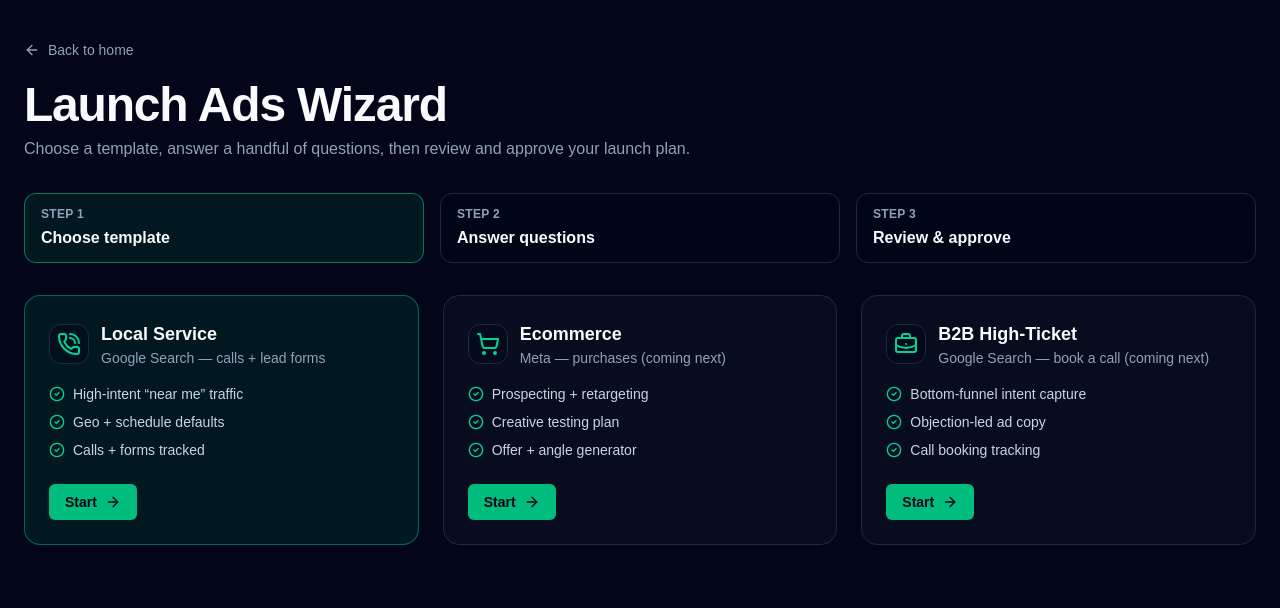
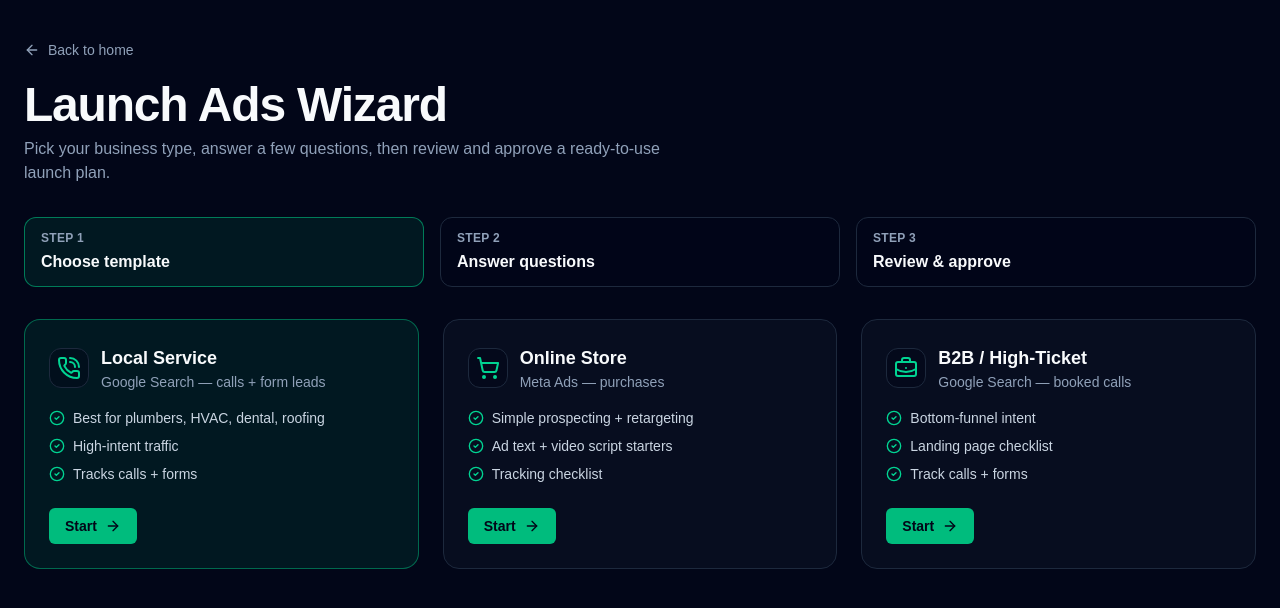
Before and after one commit to richducat/paid-media-buyer-pro, a Next.js app: page /wizard in a window 1280 px wide. Shown: the top 608 px of the page. Built offline with nearby package versions, Linux system fonts and the light colour scheme.

Commit message:
feat: plain-english copy + complete 3 templates in wizard

```diff
--- a/src/app/wizard/page.tsx
+++ b/src/app/wizard/page.tsx
@@ -4,15 +4,15 @@ import { useMemo, useState } from 'react';
 import {
   ArrowLeft,
   ArrowRight,
+  BadgePercent,
+  BriefcaseBusiness,
   CheckCircle2,
   Clipboard,
+  Clock,
+  Globe,
+  MapPin,
   PhoneCall,
   ShoppingCart,
-  BriefcaseBusiness,
-  MapPin,
-  Clock,
-  Globe,
-  BadgePercent,
 } from 'lucide-react';
 
 type TemplateKey = 'local-service' | 'ecommerce' | 'b2b-high-ticket';
@@ -28,9 +28,31 @@ type LocalServiceIntake = {
   promos: string;
 };
 
+type EcommerceIntake = {
+  brandName: string;
+  website: string;
+  heroProduct: string;
+  pricePoint: string;
+  geo: string;
+  offer: string;
+  proof: string;
+};
+
+type B2BIntake = {
+  companyName: string;
+  website: string;
+  service: string;
+  geo: string;
+  targetCustomer: string;
+  proof: string;
+  bookingLink: string;
+};
+
 type WizardState = {
   template: TemplateKey | null;
   localService: LocalServiceIntake;
+  ecommerce: EcommerceIntake;
+  b2b: B2BIntake;
 };
 
 const DEFAULTS: WizardState = {
@@ -45,6 +67,24 @@ const DEFAULTS: WizardState = {
     hours: 'Mon–Fri 8am–6pm, Sat 9am–2pm',
     promos: 'Free estimate • Same-day service • Financing available',
   },
+  ecommerce: {
+    brandName: '',
+    website: '',
+    heroProduct: '',
+    pricePoint: '$',
+    geo: 'United States',
+    offer: 'Free shipping • Limited-time discount',
+    proof: '⭐ 4.7/5 rating • 1,000+ customers',
+  },
+  b2b: {
+    companyName: '',
+    website: '',
+    service: '',
+    geo: 'United States',
+    targetCustomer: 'small business owners',
+    proof: 'Case study: reduced CPL by 35% in 30 days',
+    bookingLink: '',
+  },
 };
 
 export default function WizardPage() {
@@ -55,85 +95,120 @@ export default function WizardPage() {
   const [submitError, setSubmitError] = useState<string | null>(null);
 
   const plan = useMemo(() => {
-    if (state.template !== 'local-service') return '';
+    if (!state.template) return '';
+
+    if (state.template === 'local-service') {
       const s = state.localService;
+      const service0 = s.services.split(',')[0]?.trim() || 'AC repair';
 
       const keywordThemes = [
-      `${s.services.split(',')[0]?.trim() || 'AC repair'} near me`,
-      `${s.primaryCity || 'your city'} ${s.services.split(',')[0]?.trim() || 'AC repair'}`,
-      `emergency ${s.services.split(',')[0]?.trim() || 'AC repair'}`,
-      `24 hour ${s.services.split(',')[0]?.trim() || 'AC repair'}`,
+        `${service0} near me`,
+        `${s.primaryCity || 'your city'} ${service0}`,
+        `emergency ${service0}`,
+        `same day ${service0}`,
       ];
 
-    const negatives = [
-      'jobs',
-      'salary',
-      'school',
-      'training',
-      'manual',
-      'pdf',
-      'youtube',
-      'diy',
-      'parts',
-      'wholesale',
-      'free',
-    ];
+      const negatives = ['jobs', 'salary', 'school', 'training', 'manual', 'pdf', 'youtube', 'diy', 'parts', 'wholesale', 'free'];
 
       const headlines = [
-      `${s.primaryCity || 'Local'} ${s.services.split(',')[0]?.trim() || 'AC Repair'} — Same Day`,
-      `Licensed & Insured • ${s.businessName || 'Local Pros'}`,
-      `Call Now For Fast Service`,
+        `${s.primaryCity || 'Local'} ${service0} — Same Day`,
+        `Call Now • ${s.businessName || 'Local Pros'}`,
         `Free Estimate • Upfront Pricing`,
-      `Repair • Install • Maintenance`,
-      `Emergency Service Available`,
+        `Licensed & Insured`,
+        `Fast Scheduling`,
       ];
 
       const descriptions = [
-      `Need help fast? ${s.businessName || 'We'} provide ${s.services}. ${s.promos}. Call now for availability.`,
-      `Local technicians serving ${s.primaryCity || 'your area'} within ${s.serviceRadiusMiles} miles. Book service in minutes.`,
+        `Need help fast? ${s.businessName || 'We'} do ${s.services}. ${s.promos}. Call now for availability.`,
+        `Serving ${s.primaryCity || 'your area'} within ${s.serviceRadiusMiles} miles. Book service in minutes.`,
       ];
 
       return [
-      `LOCAL SERVICE (GOOGLE SEARCH) — LAUNCH PLAN (Calls + Form Leads)`,
-      `Business: ${s.businessName || '[Business Name]'}
-Website: ${s.website || '[Website]'}
-Phone: ${s.phone || '[Phone]'}
-Primary area: ${s.primaryCity || '[City]'} (${s.serviceRadiusMiles} mi radius)
-Hours: ${s.hours || '[Hours]'}`,
-      `GOALS`,
-      `- Primary: Calls (call extensions + call reporting)
-- Secondary: Form leads (website form conversion)` ,
-      `CAMPAIGN STRUCTURE`,
-      `- Campaign 1: “Emergency / High Intent” (exact + phrase)
-- Campaign 2: “Core Services” (exact + phrase)
-- Campaign 3: “Brand” (if applicable)
-- Ad schedule: match business hours; optional after-hours with call-only off`,
-      `TARGETING DEFAULTS`,
-      `- Location: ${s.primaryCity || '[City]'} + ${s.serviceRadiusMiles} mi radius
-- Presence: “People in or regularly in your targeted locations”
-- Devices: start all; monitor mobile call rate`,
-      `KEYWORD THEMES (STARTER)`,
-      keywordThemes.map((k) => `- ${k}`).join('\n'),
-      `NEGATIVE KEYWORDS (STARTER)`,
-      negatives.map((n) => `- ${n}`).join('\n'),
-      `ADS (STARTER ASSETS)`,
-      `Headlines:\n${headlines.map((h) => `- ${h}`).join('\n')}`,
-      `Descriptions:\n${descriptions.map((d) => `- ${d}`).join('\n')}`,
-      `EXTENSIONS`,
-      `- Call extension (use ${s.phone || '[Phone]'})
-- Location (connect Google Business Profile)
-- Sitelinks: Services, Financing, Reviews, Contact
-- Callouts: Same-Day, Licensed & Insured, Financing, Free Estimate`,
-      `TRACKING CHECKLIST`,
-      `- Calls from ads (call reporting on)
-- Calls from website (optional: call tracking number)
-- Form submission conversion (thank-you page or event)
-- Optional: lead quality tagging (booked job / estimate)`,
-      `LAUNCH CHECK`,
-      `- Review geo + hours + phone
-- Verify landing page has click-to-call + simple form
-- Set a starter daily budget and run for 7 days before major changes`,
-    ].join('\n\n');
+        `TEMPLATE: LOCAL SERVICE — GOOGLE SEARCH`,
+        `GOAL: Calls + website form leads (both)`,
+        `\nBUSINESS`,
+        `- Name: ${s.businessName || '[Business Name]'}`,
+        `- Website: ${s.website || '[Website]'}`,
+        `- Phone: ${s.phone || '[Phone]'}`,
+        `- Area: ${s.primaryCity || '[City]'} (${s.serviceRadiusMiles} mi radius)`,
+        `- Hours: ${s.hours || '[Hours]'}`,
+        `\nCAMPAIGN SETUP (simple + high intent)`,
+        `- Campaign 1: Emergency / “Near me” searches (Exact + Phrase)`,
+        `- Campaign 2: Core services (Exact + Phrase)`,
+        `- Campaign 3: Brand (optional)`,
+        `- Ad schedule: match hours`,
+        `\nKEYWORDS (starter themes)`,
+        ...keywordThemes.map((k) => `- ${k}`),
+        `\nNEGATIVES (starter)`,
+        ...negatives.map((n) => `- ${n}`),
+        `\nAD TEXT (copy/paste starters)`,
+        `Headlines:`,
+        ...headlines.map((h) => `- ${h}`),
+        `Descriptions:`,
+        ...descriptions.map((d) => `- ${d}`),
+        `\nTRACKING CHECKLIST`,
+        `- Calls from ads enabled`,
+        `- Website form submit conversion`,
+        `- Optional: call tracking number on site`,
+      ].join('\n');
+    }
+
+    if (state.template === 'ecommerce') {
+      const s = state.ecommerce;
+      return [
+        `TEMPLATE: ECOMMERCE — META ADS`,
+        `GOAL: Purchases`,
+        `\nBRAND`,
+        `- Brand: ${s.brandName || '[Brand Name]'}`,
+        `- Website: ${s.website || '[Website]'}`,
+        `- Hero product: ${s.heroProduct || '[Product]'}`,
+        `- Price point: ${s.pricePoint || '$'}`,
+        `- Geo: ${s.geo || 'United States'}`,
+        `\nOFFER + PROOF`,
+        `- Offer: ${s.offer || '[Offer]'}`,
+        `- Proof: ${s.proof || '[Reviews/results]'}`,
+        `\nCAMPAIGN SETUP (simple)`,
+        `- Campaign A: Prospecting (broad + interest test)`,
+        `- Campaign B: Retargeting (7–30 day site visitors)`,
+        `- Budget split (starter): 80% prospecting / 20% retargeting`,
+        `\nCREATIVE STARTERS (plain English)`,
+        `- 10 attention-grabbing first lines`,
+        `- 5 short video scripts (what to say on camera)`,
+        `- 10 ad text variations (short + long)`,
+        `\nTRACKING CHECKLIST`,
+        `- Pixel installed`,
+        `- Purchase event firing`,
+        `- Verify checkout conversion tracking`,
+      ].join('\n');
+    }
+
+    // b2b-high-ticket
+    const s = state.b2b;
+    return [
+      `TEMPLATE: B2B / HIGH-TICKET — GOOGLE SEARCH`,
+      `GOAL: Booked calls + qualified leads`,
+      `\nBUSINESS`,
+      `- Company: ${s.companyName || '[Company]'}`,
+      `- Website: ${s.website || '[Website]'}`,
+      `- Service: ${s.service || '[Service]'}`,
+      `- Geo: ${s.geo || 'United States'}`,
+      `- Target customer: ${s.targetCustomer || '[Who buys]'}`,
+      `\nPROOF`,
+      `- ${s.proof || '[Case study / results / years in business]'}`,
+      `\nCAMPAIGN SETUP (simple)`,
+      `- Campaign 1: High-intent keywords ("service + city", "service pricing", "hire")`,
+      `- Campaign 2: Competitor (optional)`,
+      `- Extensions: callouts, sitelinks, structured snippets`,
+      `\nLANDING PAGE CHECKLIST`,
+      `- Clear headline + 3 bullets`,
+      `- Proof (logos/reviews/case study)`,
+      `- One CTA: Book a call`,
+      `Booking link: ${s.bookingLink || '[Link]'}`,
+      `\nTRACKING CHECKLIST`,
+      `- Call conversion`,
+      `- Form conversion`,
+      `- Calendar booking conversion (if possible)`,
+    ].join('\n');
   }, [state]);
 
   function selectTemplate(t: TemplateKey) {
@@ -157,18 +232,27 @@ Hours: ${s.hours || '[Hours]'}`,
     setSubmitting(true);
     setSubmitError(null);
     try {
-      const payload = {
-        template: state.template,
-        businessName: state.localService.businessName,
-        website: state.localService.website,
-        city: state.localService.primaryCity,
-        radiusMiles: state.localService.serviceRadiusMiles,
-        phone: state.localService.phone,
-        services: state.localService.services,
-        hours: state.localService.hours,
-        promos: state.localService.promos,
-        email: leadEmail,
-      };
+      const payload: any = { template: state.template, email: leadEmail };
+      if (state.template === 'local-service') {
+        payload.businessName = state.localService.businessName;
+        payload.website = state.localService.website;
+        payload.city = state.localService.primaryCity;
+        payload.radiusMiles = state.localService.serviceRadiusMiles;
+        payload.phone = state.localService.phone;
+        payload.services = state.localService.services;
+        payload.hours = state.localService.hours;
+        payload.promos = state.localService.promos;
+      } else if (state.template === 'ecommerce') {
+        payload.businessName = state.ecommerce.brandName;
+        payload.website = state.ecommerce.website;
+        payload.services = state.ecommerce.heroProduct;
+        payload.promos = `${state.ecommerce.offer} • ${state.ecommerce.proof}`;
+      } else {
+        payload.businessName = state.b2b.companyName;
+        payload.website = state.b2b.website;
+        payload.services = state.b2b.service;
+        payload.promos = `${state.b2b.targetCustomer} • ${state.b2b.proof}`;
+      }
 
       const res = await fetch('/api/leads', {
         method: 'POST',
@@ -195,7 +279,7 @@ Hours: ${s.hours || '[Hours]'}`,
           </a>
           <h1 className="mt-4 text-3xl md:text-5xl font-bold tracking-tight">Launch Ads Wizard</h1>
           <p className="mt-2 text-slate-400 max-w-2xl">
-            Choose a template, answer a handful of questions, then review and approve your launch plan.
+            Pick your business type, answer a few questions, then review and approve a ready-to-use launch plan.
           </p>
         </div>
 
@@ -206,23 +290,23 @@ Hours: ${s.hours || '[Hours]'}`,
             <TemplateCard
               icon={<PhoneCall className="h-6 w-6" />}
               title="Local Service"
-              subtitle="Google Search — calls + lead forms"
-              bullets={['High-intent “near me” traffic', 'Geo + schedule defaults', 'Calls + forms tracked']}
+              subtitle="Google Search — calls + form leads"
+              bullets={['Best for plumbers, HVAC, dental, roofing', 'High-intent traffic', 'Tracks calls + forms']}
               onClick={() => selectTemplate('local-service')}
               highlight
             />
             <TemplateCard
               icon={<ShoppingCart className="h-6 w-6" />}
-              title="Ecommerce"
-              subtitle="Meta — purchases (coming next)"
-              bullets={['Prospecting + retargeting', 'Creative testing plan', 'Offer + angle generator']}
+              title="Online Store"
+              subtitle="Meta Ads — purchases"
+              bullets={['Simple prospecting + retargeting', 'Ad text + video script starters', 'Tracking checklist']}
               onClick={() => selectTemplate('ecommerce')}
             />
             <TemplateCard
               icon={<BriefcaseBusiness className="h-6 w-6" />}
-              title="B2B High-Ticket"
-              subtitle="Google Search — book a call (coming next)"
-              bullets={['Bottom-funnel intent capture', 'Objection-led ad copy', 'Call booking tracking']}
+              title="B2B / High-Ticket"
+              subtitle="Google Search — booked calls"
+              bullets={['Bottom-funnel intent', 'Landing page checklist', 'Track calls + forms']}
               onClick={() => selectTemplate('b2b-high-ticket')}
             />
           </div>
@@ -230,30 +314,12 @@ Hours: ${s.hours || '[Hours]'}`,
 
         {step === 2 ? (
           <div className="mt-8">
-            {state.template !== 'local-service' ? (
-              <div className="rounded-2xl border border-slate-800 bg-slate-900/40 p-6">
-                <div className="text-lg font-bold">This template is next.</div>
-                <div className="mt-2 text-slate-400">
-                  For now, ship Local Service first. We’ll plug in Ecommerce + B2B right after.
-                </div>
-                <div className="mt-6 flex gap-3">
-                  <button onClick={back} className="rounded-md border border-slate-700 px-4 py-2 text-sm">
-                    Back
-                  </button>
-                  <button
-                    onClick={() => selectTemplate('local-service')}
-                    className="rounded-md bg-emerald-500 hover:bg-emerald-400 px-4 py-2 text-sm font-bold text-slate-950"
-                  >
-                    Use Local Service
-                  </button>
-                </div>
-              </div>
-            ) : (
             <div className="grid lg:grid-cols-2 gap-6">
               <div className="rounded-2xl border border-slate-800 bg-slate-900/40 p-6">
-                  <div className="text-lg font-bold">Local Service Intake</div>
-                  <div className="mt-1 text-sm text-slate-400">Default plan optimizes for both calls and form leads.</div>
+                <div className="text-lg font-bold">Quick questions</div>
+                <div className="mt-1 text-sm text-slate-400">We keep this short on purpose.</div>
 
+                {state.template === 'local-service' ? (
                   <div className="mt-6 grid gap-4">
                     <Field label="Business name" value={state.localService.businessName} onChange={(v) => setState((p) => ({ ...p, localService: { ...p.localService, businessName: v } }))} placeholder="Roanoke AC Pros" />
                     <Field label={<span className="inline-flex items-center gap-2"><Globe className="h-4 w-4" /> Website</span>} value={state.localService.website} onChange={(v) => setState((p) => ({ ...p, localService: { ...p.localService, website: v } }))} placeholder="https://yourbusiness.com" />
@@ -264,6 +330,31 @@ Hours: ${s.hours || '[Hours]'}`,
                     <Field label={<span className="inline-flex items-center gap-2"><Clock className="h-4 w-4" /> Hours</span>} value={state.localService.hours} onChange={(v) => setState((p) => ({ ...p, localService: { ...p.localService, hours: v } }))} placeholder="Mon–Fri 8–6" />
                     <TextArea label={<span className="inline-flex items-center gap-2"><BadgePercent className="h-4 w-4" /> Promos / differentiators</span>} value={state.localService.promos} onChange={(v) => setState((p) => ({ ...p, localService: { ...p.localService, promos: v } }))} placeholder="Free estimate • Same-day service" />
                   </div>
+                ) : null}
+
+                {state.template === 'ecommerce' ? (
+                  <div className="mt-6 grid gap-4">
+                    <Field label="Brand name" value={state.ecommerce.brandName} onChange={(v) => setState((p) => ({ ...p, ecommerce: { ...p.ecommerce, brandName: v } }))} placeholder="GlowSkin" />
+                    <Field label={<span className="inline-flex items-center gap-2"><Globe className="h-4 w-4" /> Website</span>} value={state.ecommerce.website} onChange={(v) => setState((p) => ({ ...p, ecommerce: { ...p.ecommerce, website: v } }))} placeholder="https://yourstore.com" />
+                    <Field label="Main product" value={state.ecommerce.heroProduct} onChange={(v) => setState((p) => ({ ...p, ecommerce: { ...p.ecommerce, heroProduct: v } }))} placeholder="Vitamin C Serum" />
+                    <Field label="Typical price" value={state.ecommerce.pricePoint} onChange={(v) => setState((p) => ({ ...p, ecommerce: { ...p.ecommerce, pricePoint: v } }))} placeholder="$29" />
+                    <Field label={<span className="inline-flex items-center gap-2"><MapPin className="h-4 w-4" /> Where do you sell?</span>} value={state.ecommerce.geo} onChange={(v) => setState((p) => ({ ...p, ecommerce: { ...p.ecommerce, geo: v } }))} placeholder="United States" />
+                    <TextArea label={<span className="inline-flex items-center gap-2"><BadgePercent className="h-4 w-4" /> Offer</span>} value={state.ecommerce.offer} onChange={(v) => setState((p) => ({ ...p, ecommerce: { ...p.ecommerce, offer: v } }))} placeholder="Free shipping • 20% off" />
+                    <TextArea label="Proof (reviews/results)" value={state.ecommerce.proof} onChange={(v) => setState((p) => ({ ...p, ecommerce: { ...p.ecommerce, proof: v } }))} placeholder="4.8 stars • 2,000+ customers" />
+                  </div>
+                ) : null}
+
+                {state.template === 'b2b-high-ticket' ? (
+                  <div className="mt-6 grid gap-4">
+                    <Field label="Company name" value={state.b2b.companyName} onChange={(v) => setState((p) => ({ ...p, b2b: { ...p.b2b, companyName: v } }))} placeholder="Acme Growth" />
+                    <Field label={<span className="inline-flex items-center gap-2"><Globe className="h-4 w-4" /> Website</span>} value={state.b2b.website} onChange={(v) => setState((p) => ({ ...p, b2b: { ...p.b2b, website: v } }))} placeholder="https://acme.com" />
+                    <Field label="What do you sell?" value={state.b2b.service} onChange={(v) => setState((p) => ({ ...p, b2b: { ...p.b2b, service: v } }))} placeholder="Google Ads management" />
+                    <Field label={<span className="inline-flex items-center gap-2"><MapPin className="h-4 w-4" /> Geo</span>} value={state.b2b.geo} onChange={(v) => setState((p) => ({ ...p, b2b: { ...p.b2b, geo: v } }))} placeholder="United States" />
+                    <Field label="Ideal customer" value={state.b2b.targetCustomer} onChange={(v) => setState((p) => ({ ...p, b2b: { ...p.b2b, targetCustomer: v } }))} placeholder="HVAC companies doing $30k+/mo" />
+                    <TextArea label="Proof (case study/results)" value={state.b2b.proof} onChange={(v) => setState((p) => ({ ...p, b2b: { ...p.b2b, proof: v } }))} placeholder="Reduced CPA from $120 → $65" />
+                    <Field label="Booking link (optional)" value={state.b2b.bookingLink} onChange={(v) => setState((p) => ({ ...p, b2b: { ...p.b2b, bookingLink: v } }))} placeholder="https://calendly.com/..." />
+                  </div>
+                ) : null}
 
                 <div className="mt-6 flex gap-3">
                   <button onClick={back} className="rounded-md border border-slate-700 px-4 py-2 text-sm">
@@ -279,14 +370,13 @@ Hours: ${s.hours || '[Hours]'}`,
               </div>
 
               <div className="rounded-2xl border border-slate-800 bg-slate-950/30 p-6">
-                  <div className="text-lg font-bold">Live Preview</div>
+                <div className="text-lg font-bold">Preview</div>
                 <div className="mt-2 text-sm text-slate-400">This updates as you type.</div>
                 <pre className="mt-4 whitespace-pre-wrap text-xs leading-relaxed text-slate-200 max-h-[520px] overflow-auto rounded-xl border border-slate-800 bg-slate-950/50 p-4">
                   {plan}
                 </pre>
               </div>
             </div>
-            )}
           </div>
         ) : null}
 
@@ -296,7 +386,9 @@ Hours: ${s.hours || '[Hours]'}`,
               <div className="flex items-start justify-between gap-4">
                 <div>
                   <div className="text-lg font-bold">Review & Approve</div>
-                  <div className="mt-1 text-sm text-slate-400">Copy this into your build sheet or hand it to a VA.</div>
+                  <div className="mt-1 text-sm text-slate-400">
+                    Copy/paste this plan or approve to save it to your lead record.
+                  </div>
                 </div>
                 <button
                   onClick={() => void copy(plan)}
@@ -314,8 +406,9 @@ Hours: ${s.hours || '[Hours]'}`,
                 <button onClick={back} className="rounded-md border border-slate-700 px-4 py-2 text-sm">
                   Back
                 </button>
-                <div className="flex flex-col gap-2">
-                  <div className="text-sm font-medium text-slate-200">Email (required — we’ll send updates)</div>
+
+                <div className="flex-1 flex flex-col gap-2">
+                  <div className="text-sm font-medium text-slate-200">Email (required)</div>
                   <input
                     className="w-full rounded-md border border-slate-700 bg-slate-950/60 p-2 text-slate-50 placeholder:text-slate-600"
                     value={leadEmail}
@@ -335,15 +428,15 @@ Hours: ${s.hours || '[Hours]'}`,
             </div>
 
             <div className="rounded-2xl border border-slate-800 bg-slate-900/40 p-6">
-              <div className="text-lg font-bold">Next automation</div>
+              <div className="text-lg font-bold">What happens next</div>
               <div className="mt-2 text-sm text-slate-400">
-                After Stripe is enabled, “Approve” will create assets + publish once connected accounts are authorized.
+                In demo mode, we save your info and show you the generator. When payments are enabled, “Approve” will also
+                publish the setup after you connect your accounts.
               </div>
               <ul className="mt-4 text-sm text-slate-300 space-y-2">
-                <li>• Connect Google Ads + GA4 conversions</li>
-                <li>• Create campaigns + ad groups from the plan</li>
-                <li>• Push ads + extensions</li>
-                <li>• Write conversion tracking checklist to the dashboard</li>
+                <li>• You’ll get a copy of the plan + next steps</li>
+                <li>• Connect Google Ads / Meta when prompted</li>
+                <li>• Review everything before it goes live</li>
               </ul>
             </div>
           </div>
@@ -366,9 +459,7 @@ function Stepper({ step }: { step: 1 | 2 | 3 }) {
         <div
           key={s.n}
           className={`flex-1 rounded-xl border px-4 py-3 ${
-            s.n === step
-              ? 'border-emerald-500/60 bg-emerald-500/10'
-              : 'border-slate-800 bg-slate-950/30'
+            s.n === step ? 'border-emerald-500/60 bg-emerald-500/10' : 'border-slate-800 bg-slate-950/30'
           }`}
         >
           <div className="text-xs font-semibold tracking-wide uppercase text-slate-400">Step {s.n}</div>
@@ -398,9 +489,7 @@ function TemplateCard({
     <button
       onClick={onClick}
       className={`text-left rounded-2xl border p-6 transition-colors ${
-        highlight
-          ? 'border-emerald-500/50 bg-emerald-500/10 hover:bg-emerald-500/15'
-          : 'border-slate-800 bg-slate-900/40 hover:bg-slate-900/60'
+        highlight ? 'border-emerald-500/50 bg-emerald-500/10 hover:bg-emerald-500/15' : 'border-slate-800 bg-slate-900/40 hover:bg-slate-900/60'
       }`}
     >
       <div className="flex items-center gap-3">
@@ -452,7 +541,15 @@ function Field({
   );
 }
 
-function NumberField({ label, value, onChange }: { label: React.ReactNode; value: number; onChange: (v: number) => void }) {
+function NumberField({
+  label,
+  value,
+  onChange,
+}: {
+  label: React.ReactNode;
+  value: number;
+  onChange: (v: number) => void;
+}) {
   return (
     <div>
       <div className="text-sm font-medium text-slate-200">{label}</div>
```
Also changed, not shown: src/app/page.tsx (+19 -19 lines), src/app/success/page.tsx (+21 -5 lines). Lines whose indentation alone changed are shown as unchanged.
